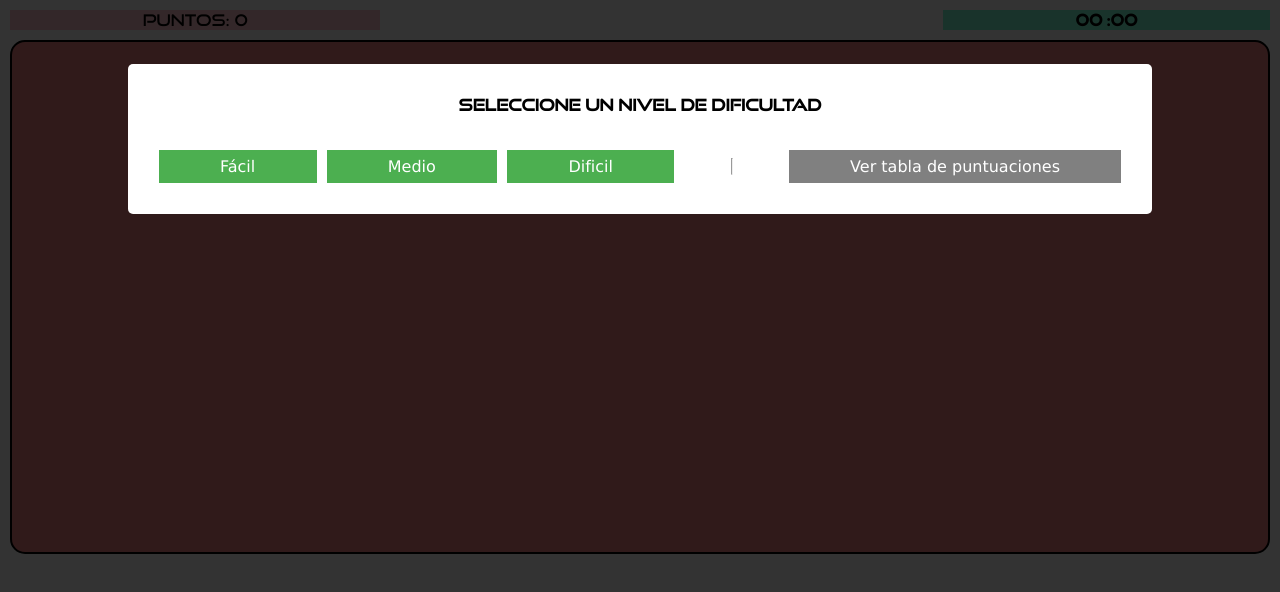
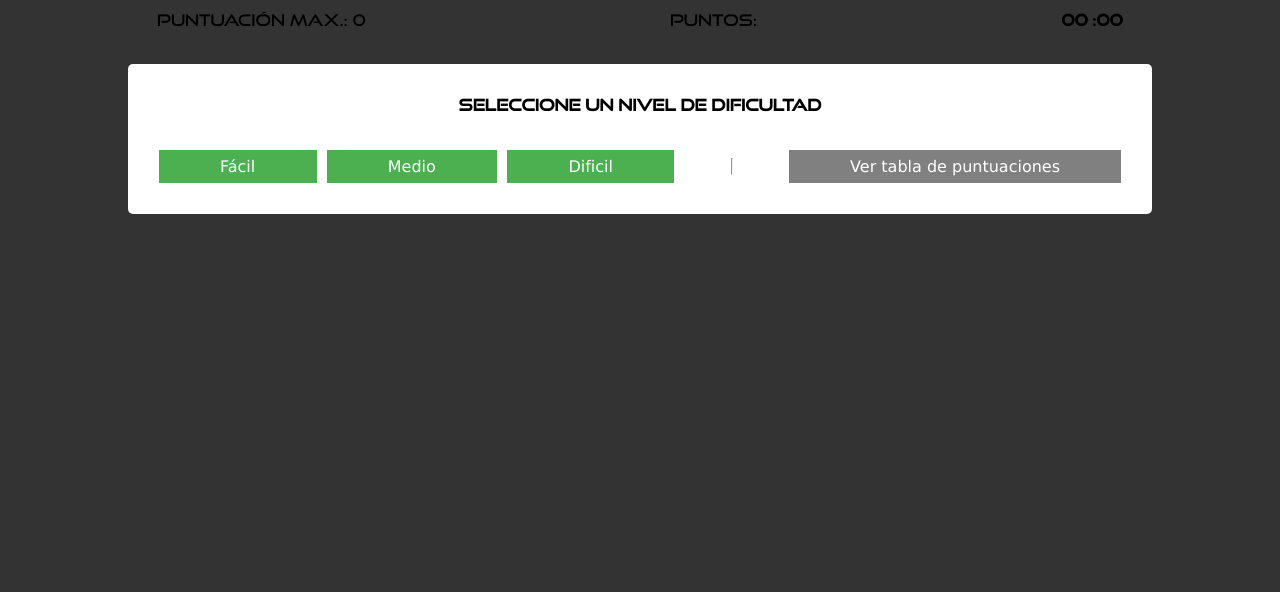
Before and after one commit to ElviraRguez/parejas-memoria, a plain HTML site: page index.html in a window 1280 px wide. Drawn offline with Linux system fonts and the light colour scheme.

Commit message:
Añdir max puntuacion

```diff
--- a/css/main.css
+++ b/css/main.css
@@ -26,22 +26,24 @@ body {
     display: grid;
     text-align: center;
     gap: 10px;
-    grid-template-areas: "puntos . cronometro"
+    grid-template-areas: "maxPuntos puntos cronometro"
                          "baraja baraja baraja";
 }
 
 /*PUNTOS*/
+.maxPuntos {
+    grid-area: maxPuntos;
+    font-family: good-times;
+}
+
 .puntos {
     grid-area: puntos;
     font-family: good-times;
-
-    background-color: pink;
 }
 
 /*CRONOMETRO*/
 .cronometro {
     grid-area: cronometro;
-    background-color: aquamarine;
 }
 
 .reloj {
@@ -60,10 +62,6 @@ body {
     grid-template-rows: repeat(var(--rowNum), var(--gridHeight));
     grid-template-columns: repeat(var(--colNum), var(--gridWidht));
     gap: 30px;
-
-    background-color: lightcoral;
-    border: 2px solid black;
-    border-radius: 15px;
 }
 
 .grid-item {
--- a/index.html
+++ b/index.html
@@ -3,7 +3,7 @@
 
 <head>
     <meta charset="UTF-8">
-    <link rel="stylesheet" href="css/main.css"/>
+    <link rel="stylesheet" href="css/main.css" />
     <link rel="stylesheet" media="(min-width: 1280px) and (max-width: 1400px) and (orientation: landscape)" href="css/mediumWindows.css" />
     <link rel="stylesheet" media="(min-width: 1024px) and (max-width: 1280px) and (orientation: landscape)" href="css/smallWindows.css" />
     <link rel="stylesheet" media="(max-width: 1024px) or (orientation: portrait)" href="css/verticalWindows.css" />
@@ -28,7 +28,7 @@
     <!-- Modal guardar partida -->
     <div id="modalScore" class="hide">
         <div class="modal-content">
-            <div class="modal-header">  Guardar puntuación </div>
+            <div class="modal-header"> Guardar puntuación </div>
             <div id="modal-score-body" class="modal-score-body">
                 <div class='tabla'>
                     <label class='titlePtos'>Nombre</label>
@@ -65,6 +65,9 @@
     </div>
 
     <div class="container">
+        <div id="maxScore" class="maxPuntos">
+            Puntuación Max.: <span id="puntosMaxValue">0</span>
+        </div>
         <div id="score" class="puntos">
             Puntos: <span id="puntosValue"></span>
         </div>
--- a/js/main.js
+++ b/js/main.js
@@ -6,7 +6,7 @@ window.onload = grid;
 
 function grid() {
 	cargarImagenes();
-	scorePartida();
+	//scorePartida();
 
 	//NIVEL DIFICULTAD
 	let modal = document.getElementById("modal-body");
@@ -36,7 +36,6 @@ function dificultad() {
 			break;
 	}
 	document.getElementById("modal").setAttribute("class", "hide");
-	//guardarPuntuacion();
 }
 
 function generarCartas(valorDificultad, numImg, tematica) {
```
